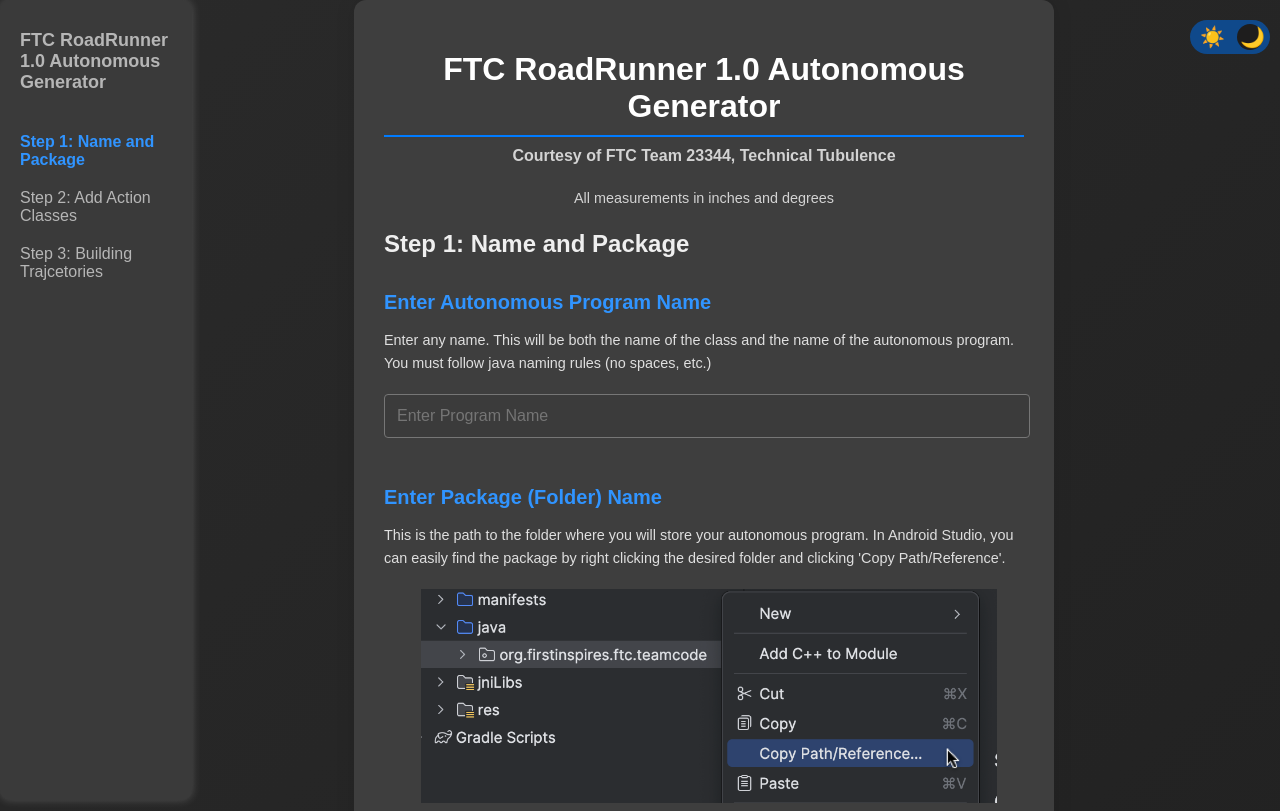
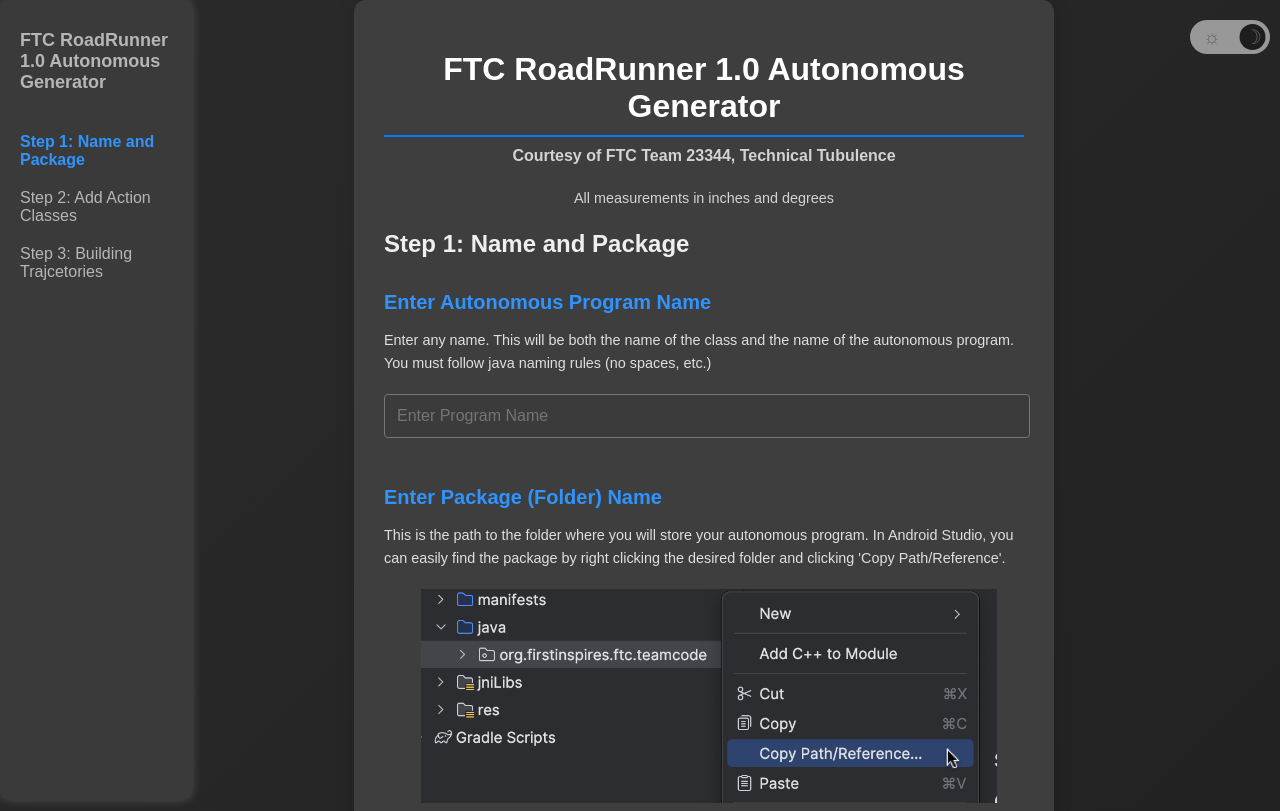
Before and after one commit to KeshavAnandCode/FTC-Autonomous-Website, a website: page docs/step1.html in a window 1280 px wide. Shown: the top 811 px of the page. Drawn offline with nearby package versions, Linux system fonts and the light colour scheme.

Commit message:
finished

```diff
--- a/docs/dark-theme.css
+++ b/docs/dark-theme.css
@@ -340,11 +340,11 @@
 }
 
 input:checked + .slider {
-    background-color: #0f498b;
+    background-color: #989898;
 }
 
 input:checked + .slider:before {
-    transform: translateX(31px);
+    transform: translateX(33.5px);
 }
 
 .icon {
@@ -358,11 +358,11 @@
 }
 
 .sun {
-    left: 10px;
-    color: yellow;
+    left: 12px;
+    color: rgb(100, 100, 100);
 }
 
 .moon {
-    right: 10px;
-    color: blue;
+    right: 7px;
+    color: rgb(100, 100, 100);
 }
--- a/docs/light-theme.css
+++ b/docs/light-theme.css
@@ -331,7 +331,7 @@
     content: "";
     height: 26px;
     width: 26px;
-    left: 4px;
+    left: 5px;
     bottom: 4px;
     background-color: white;
     transition: .4s;
@@ -357,11 +357,11 @@
 }
 
 .sun {
-    left: 10px;
-    color: yellow;
+    left: 12px;
+    color: rgb(151, 151, 151);
 }
 
 .moon {
-    right: 10px;
-    color: blue;
+    right: 7px;
+    color: rgb(151, 151, 151);
 }
--- a/docs/script.js
+++ b/docs/script.js
@@ -86,6 +86,7 @@
 }
     // Event listener for View Code button
     viewCodeBtn.addEventListener('click', () => {
+        saveValues()
         const generatedCode = generateCodeStep1();
         const newWindow = window.open('view-code.html', '_blank');
         newWindow.addEventListener('load', () => {
--- a/docs/step1.html
+++ b/docs/step1.html
@@ -13,8 +13,8 @@
         <label class="switch">
             <input type="checkbox" id="themeToggle">
             <span class="slider round"></span>
-            <span class="icon sun">☀️</span>
-            <span class="icon moon">🌙</span>
+            <span class="icon sun">☼</span>
+            <span class="icon moon">☽</span>
         </label>
     </div>
 
--- a/docs/vc-dark.css
+++ b/docs/vc-dark.css
@@ -15,7 +15,7 @@
     margin-bottom: 20px; /* Add margin bottom for spacing */
 }
 button {
-    display: block;
+    display: float;
     width: 8%;
     padding: 10px;
     background-color: #0053ac;
```
Also changed, not shown: docs/view-code.html (+29 -6 lines).
